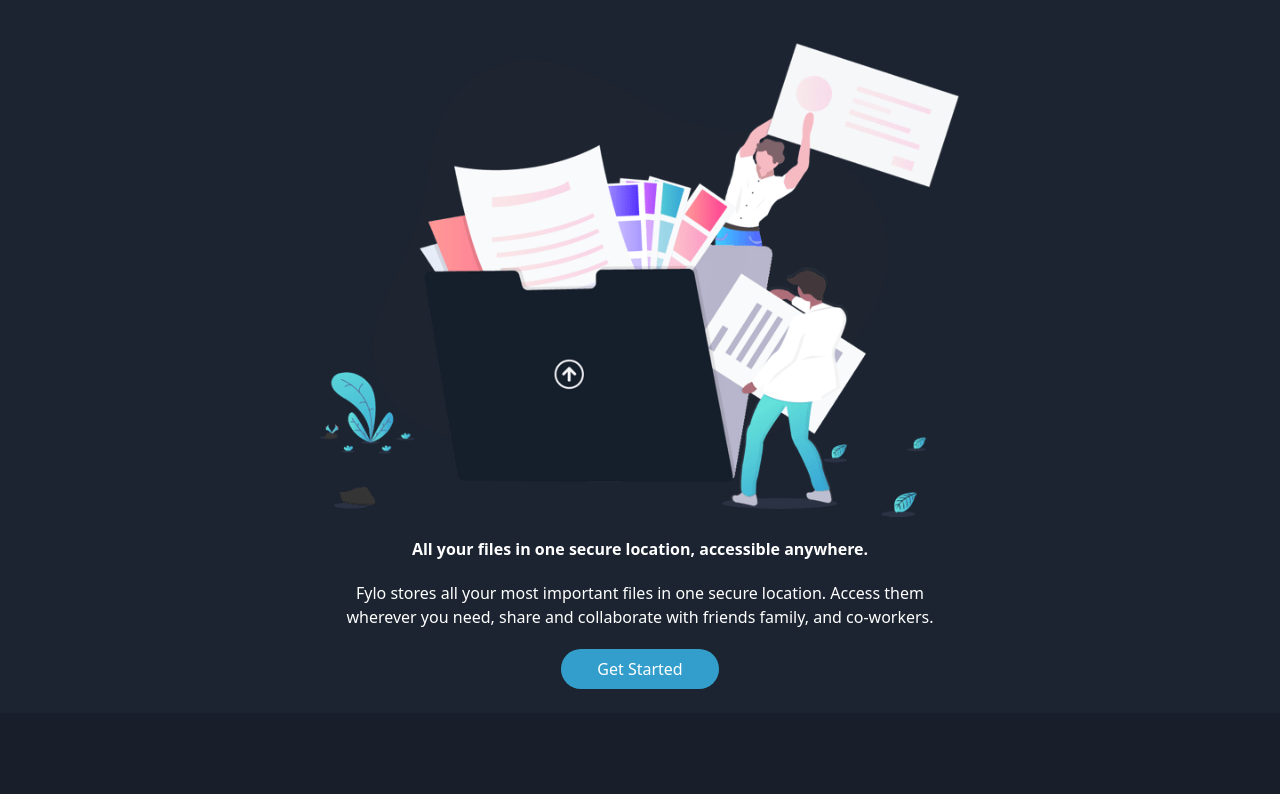
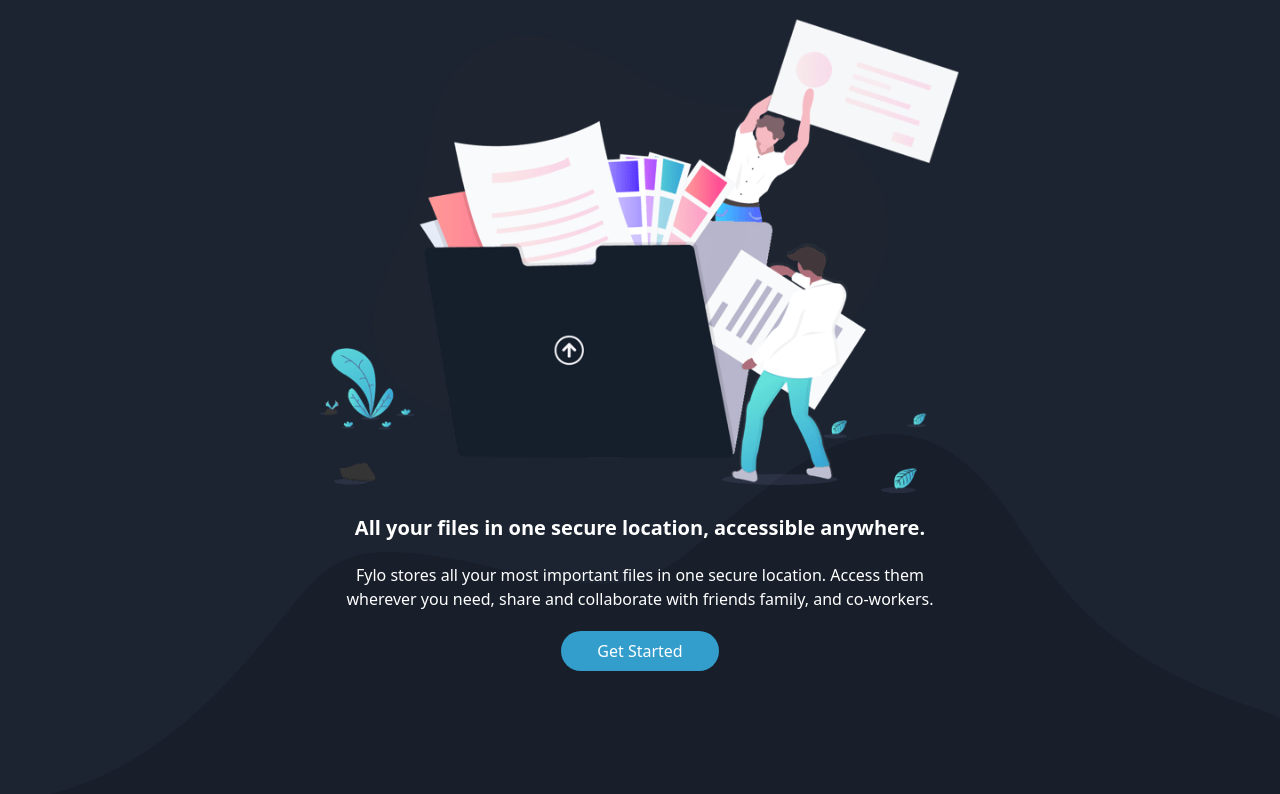
Before and after one commit to RaminMikayilov/Fylo-dark-theme-landing-page, a website: page index.html in a window 1280 px wide. Shown: the part 90-884 px from the top of the page. Drawn offline with Linux system fonts and the light colour scheme.

Commit message:
Update Intro Section

```diff
--- a/index.html
+++ b/index.html
@@ -32,11 +32,11 @@
     </nav>
 
     <!-- Intro Section -->
-    <section class="py-6 mx-auto bg-darkBlue-100">
-      <div class="container w-1/2 mx-auto text-center text-white space-y-5">
+    <section class="pt-56 mx-auto bg-darkBlue-100 relative">
+      <div class="container w-1/2 mx-auto text-center text-white space-y-5 absolute left-1/2 -translate-x-1/2 top-0">
         <img src="./images/illustration-intro.png" alt="intro" class="w-full" />
 
-        <h1 class="font-bold">
+        <h1 class="font-bold text-md">
           All your files in one secure location, accessible anywhere.
         </h1>
         <p>
@@ -50,12 +50,17 @@
           Get Started
         </button>
       </div>
+
+      <!-- bg curvy -->
+      <div class="w-full mt-48">
+        <img src="./images/bg-curvy-desktop.svg" alt="" class="w-full" />
+      </div>
     </section>
 
     <!-- Main Section -->
     <main class="text-white font-openSans bg-darkBlue-200">
       <!-- Files Section -->
-      <section class="py-12">
+      <section class="pb-12">
         <div class="w-3/4 mx-auto grid grid-cols-2 p-5 gap-5">
           <div
             class="text-center flex flex-col space-y-5 items-center p-7 my-4"
@@ -259,7 +264,7 @@
         class="bg-darkBlue-300 text-white px-16 pt-32 pb-20 flex justify-between"
       >
         <div class="w-1/4">
-          <img src="./images/logo.svg" alt="logo" class="cursor-pointer " />
+          <img src="./images/logo.svg" alt="logo" class="cursor-pointer" />
           <div class="flex space-x-3 py-5">
             <img src="./images/icon-location.svg" alt="" class="h-5" />
             <p>
@@ -285,7 +290,7 @@
           <a href="#" class="hover:text-blue">About Us</a>
           <a href="#" class="hover:text-blue">Jobs</a>
           <a href="#" class="hover:text-blue">Press</a>
-          <a href="#" class="hover:text-blue">blog</a>
+          <a href="#" class="hover:text-blue">Blog</a>
         </div>
 
         <div class="flex flex-col">
```
Also changed, not shown: css/main.css.
